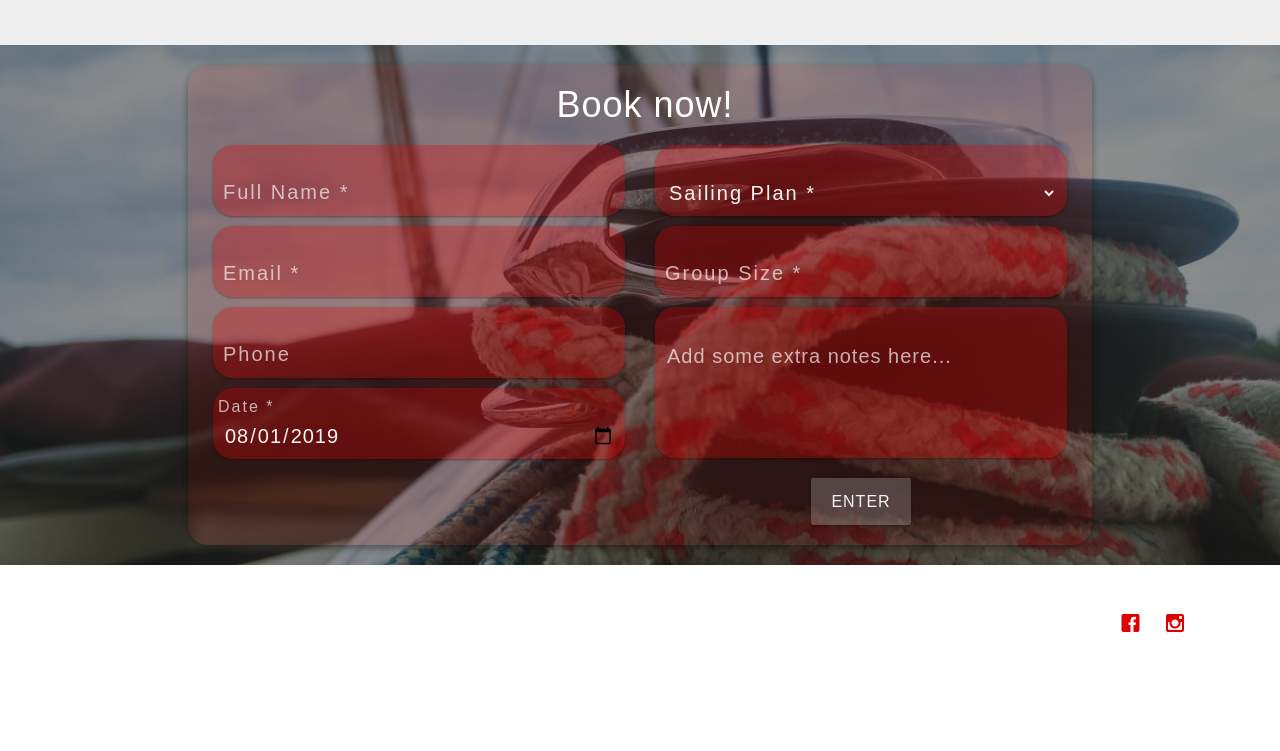
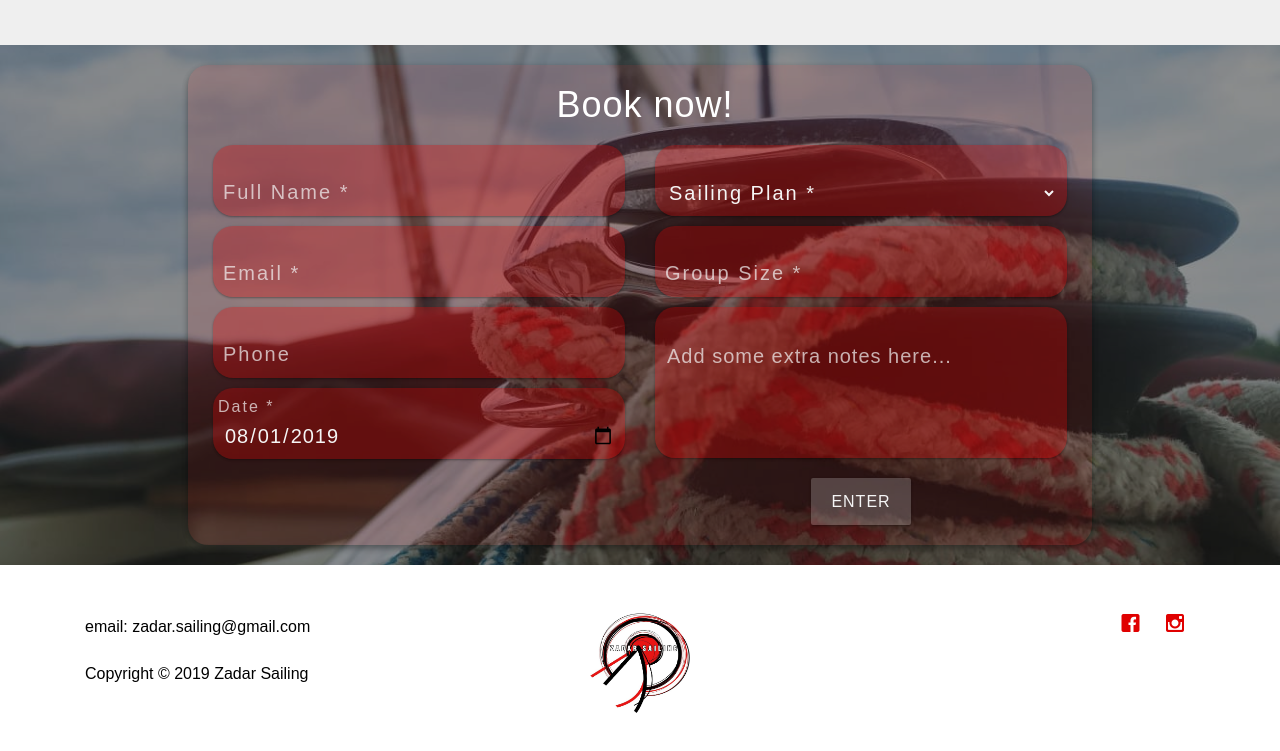
Before and after one commit to lukauskovic/zadarsailing, a website: page public/index.html in a window 1280 px wide. Shown: the part 5405-6156 px from the top of the page. Before the commit the page ends 6093 px from the top, so only its background shows below. Drawn offline with Linux system fonts and the light colour scheme; no server answers; files whose address does not match are found by name.

Commit message:
footer amend

```diff
--- a/css/style.css
+++ b/css/style.css
@@ -836,6 +836,9 @@ form label{
     list-style:none;
     line-height:1
 }
+#page-footer p{
+    color: black;
+}
 #page-footer .page-footer-links li a{
     text-decoration:none
 }
--- a/public/index.html
+++ b/public/index.html
@@ -530,7 +530,16 @@
     <div class="page-container">
 
         <div class="row copyright">
-            <div class="col-md-12">
+            <div class="col-md-4">
+                <p class="pull-left">email: zadar.sailing@gmail.com</p>
+                <p class="pull-left">Copyright © 2019 Zadar Sailing</p>
+            </div>
+            <div class="col-md-4">
+                <div class="text-center">
+                <img width="100px" height="100px" src="fonts/logo.png">
+                </div>
+            </div>
+            <div class="col-md-4">
                 <p class="pull-right">
                 <ul class="page-social-icons pull-right">
                     <li><a target="_blank" href="https://web.facebook.com/Zadarsailing/"><i
```
Also changed, not shown: public/style.min.css.
